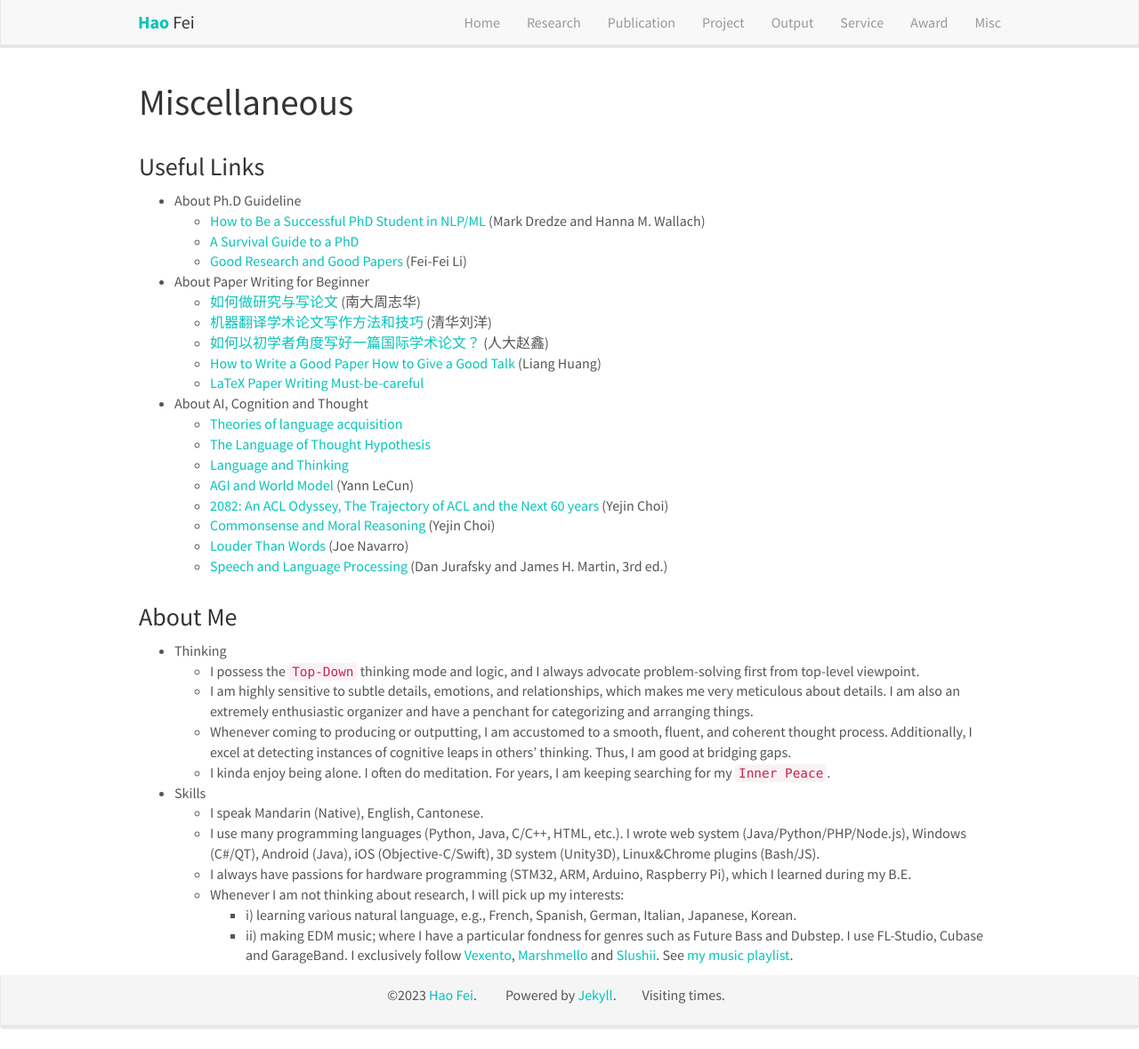
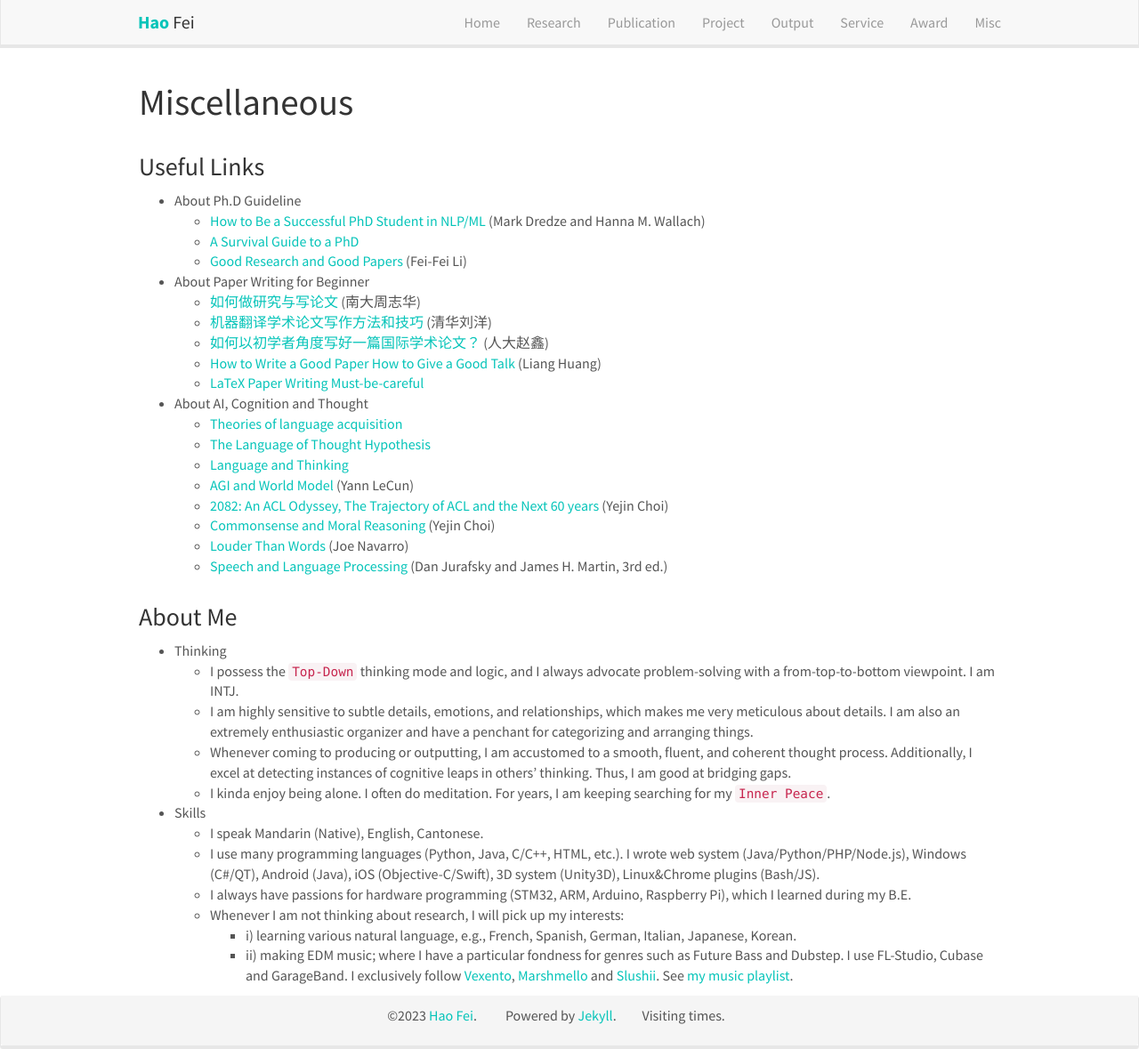
Before and after one commit to scofield7419/scofield7419.github.io, a Jekyll site: the page built from _pages/misc.md, in a window 1280 px wide and 1179 px high. Shown: the whole window at 89% size. Built offline with Jekyll 4.4.1, drawn with Linux system fonts in a browser that asks for light colours; nearby versions of some CDN libraries; comment, search, counter and statistics services are not loaded; a style sheet for code colours, icons or effects is not loaded.

Commit message:
Update misc.md

```diff
--- a/_pages/misc.md
+++ b/_pages/misc.md
@@ -52,7 +52,7 @@ permalink: /misc
 ### About Me
 
 - Thinking
-  - I possess the [`Top-Down`](https://www.daryllscott.com/discovery-vs-data) thinking mode and logic, and I always advocate problem-solving first from top-level viewpoint.
+  - I possess the [`Top-Down`](https://www.daryllscott.com/discovery-vs-data) thinking mode and logic, and I always advocate problem-solving with a from-top-to-bottom viewpoint. I am INTJ.
   - I am highly sensitive to subtle details, emotions, and relationships, which makes me very meticulous about details. I am also an extremely enthusiastic organizer and have a penchant for categorizing and arranging things.
   - Whenever coming to producing or outputting, I am accustomed to a smooth, fluent, and coherent thought process. Additionally, I excel at detecting instances of cognitive leaps in others' thinking.
   Thus, I am good at bridging gaps.
```
